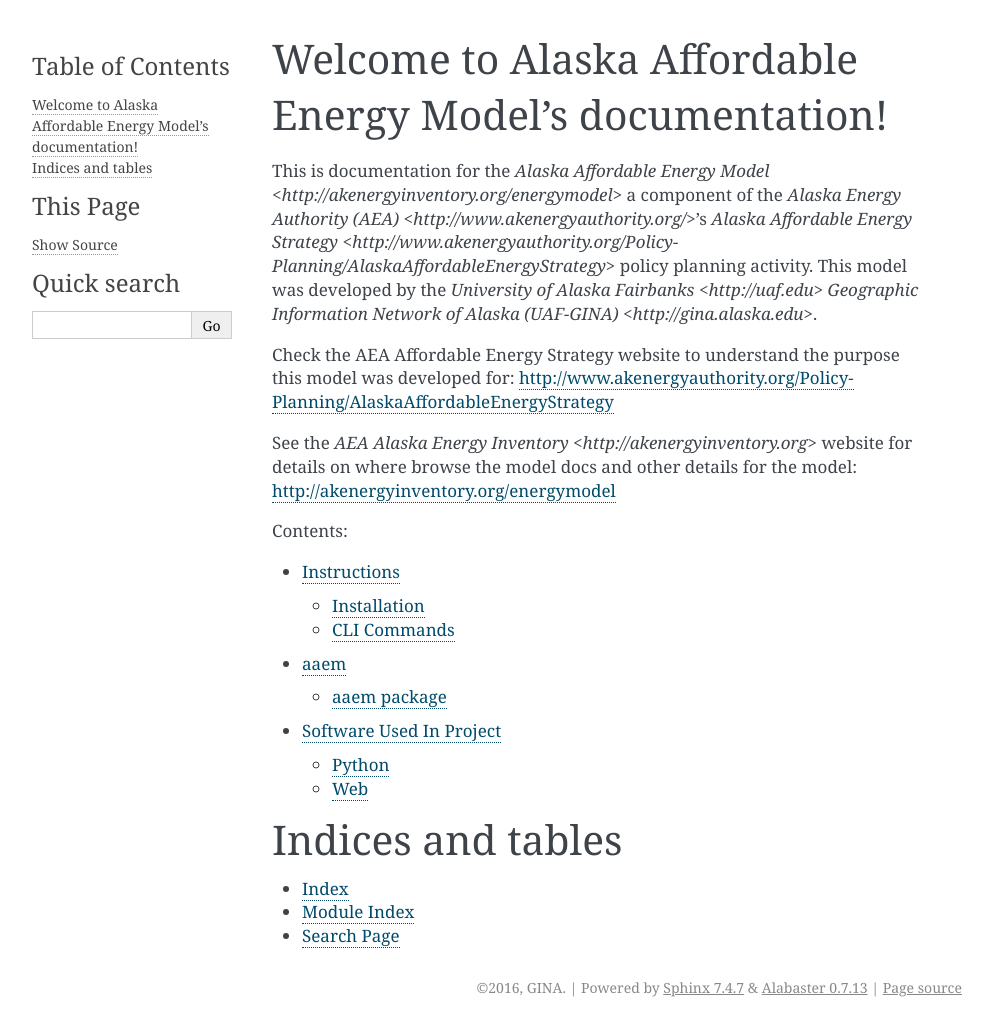
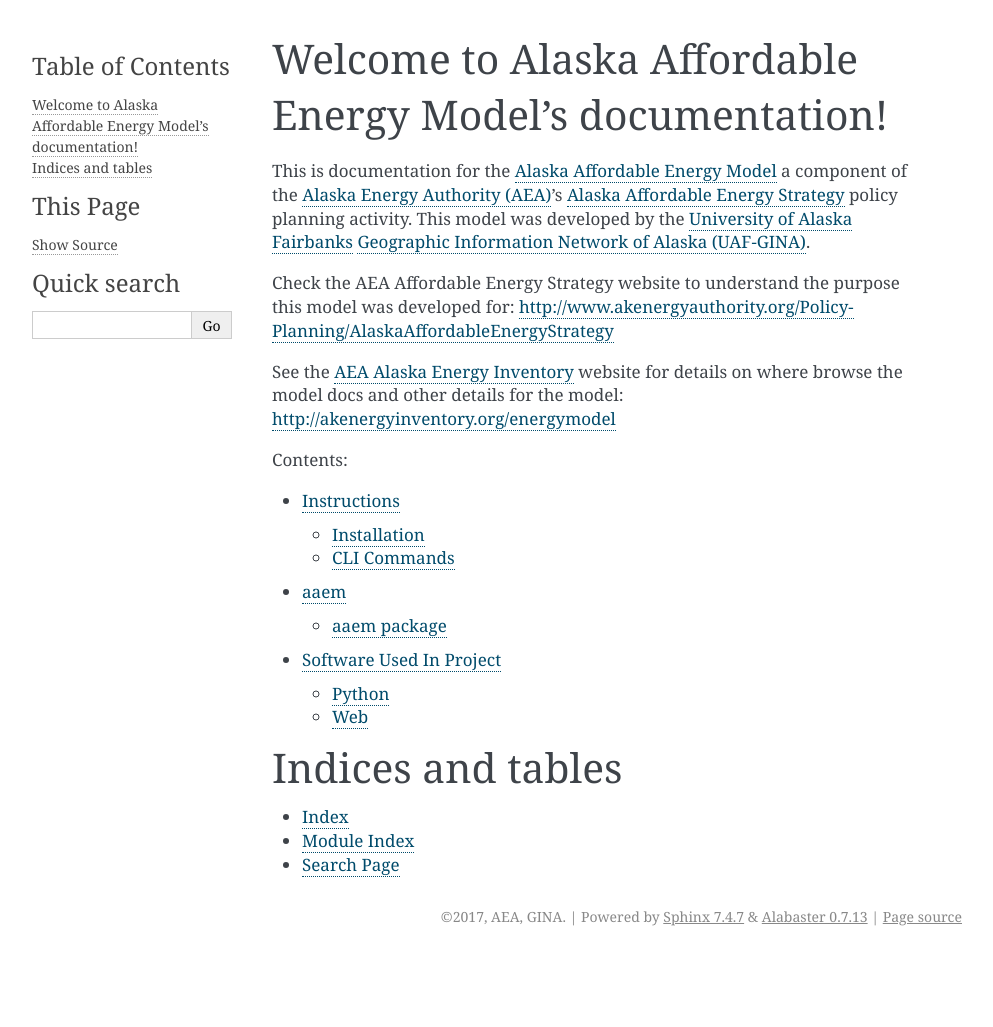
Before and after one commit to gina-alaska/alaska_affordable_energy_model, a Sphinx documentation site: the page built from docs/source/index.rst, in a window 1280 px wide. Shown: the whole page, without its empty margins (148-1141 px from the left). Built offline with Sphinx 7.4.7, drawn with Linux system fonts in a browser that asks for light colours; after the commit the page ends 956 px from its top, so only the background shows below that; part of the change alters nothing that is shown.

```diff
--- /dev/null
+++ b/docs/source/_templates/layout.html
@@ -0,0 +1,15 @@
+{% extends "!layout.html" %}
+
+{% block extrahead %}
+{{ super() }}
+<script>
+  (function(i,s,o,g,r,a,m){i['GoogleAnalyticsObject']=r;i[r]=i[r]||function(){
+  (i[r].q=i[r].q||[]).push(arguments)},i[r].l=1*new Date();a=s.createElement(o),
+  m=s.getElementsByTagName(o)[0];a.async=1;a.src=g;m.parentNode.insertBefore(a,m)
+  })(window,document,'script','https://www.google-analytics.com/analytics.js','ga');
+
+  ga('create', 'UA-6824535-25', 'auto');
+  ga('send', 'pageview');
+
+</script>
+{% endblock %}
--- a/docs/source/conf.py
+++ b/docs/source/conf.py
@@ -52,7 +52,7 @@ master_doc = 'index'
 
 # General information about the project.
 project = u'Alaska Affordable Energy Model'
-copyright = u'2016, GINA'
+copyright = u'2017, AEA, GINA'
 author = u'GINA'
 
 # The version info for the project you're documenting, acts as replacement for
--- a/docs/source/index.rst
+++ b/docs/source/index.rst
@@ -6,11 +6,11 @@
 Welcome to Alaska Affordable Energy Model's documentation!
 ==========================================================
 
-This is documentation for the `Alaska Affordable Energy Model <http://akenergyinventory.org/energymodel>` a component of the `Alaska Energy Authority (AEA) <http://www.akenergyauthority.org/>`'s `Alaska Affordable Energy Strategy <http://www.akenergyauthority.org/Policy-Planning/AlaskaAffordableEnergyStrategy>` policy planning activity.  This model was developed by the `University of Alaska Fairbanks <http://uaf.edu>` `Geographic Information Network of Alaska (UAF-GINA) <http://gina.alaska.edu>`.
+This is documentation for the `Alaska Affordable Energy Model <http://akenergyinventory.org/energymodel>`_ a component of the `Alaska Energy Authority (AEA) <http://www.akenergyauthority.org/>`_'s `Alaska Affordable Energy Strategy <http://www.akenergyauthority.org/Policy-Planning/AlaskaAffordableEnergyStrategy>`_ policy planning activity.  This model was developed by the `University of Alaska Fairbanks <http://uaf.edu>`_ `Geographic Information Network of Alaska (UAF-GINA) <http://gina.alaska.edu>`_.
 
 Check the AEA Affordable Energy Strategy website to understand the purpose this model was developed for: http://www.akenergyauthority.org/Policy-Planning/AlaskaAffordableEnergyStrategy
 
-See the `AEA Alaska Energy Inventory <http://akenergyinventory.org>` website for details on where browse the model docs and other details for the model: http://akenergyinventory.org/energymodel
+See the `AEA Alaska Energy Inventory <http://akenergyinventory.org>`_ website for details on where browse the model docs and other details for the model: http://akenergyinventory.org/energymodel
 
 Contents:
 
```
